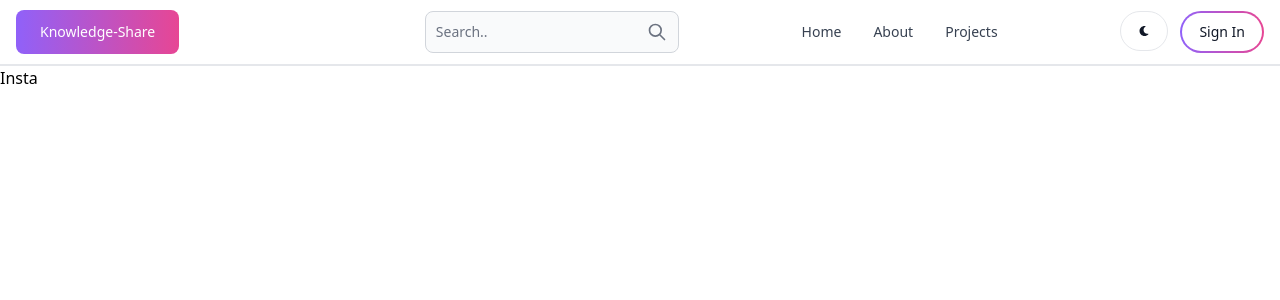
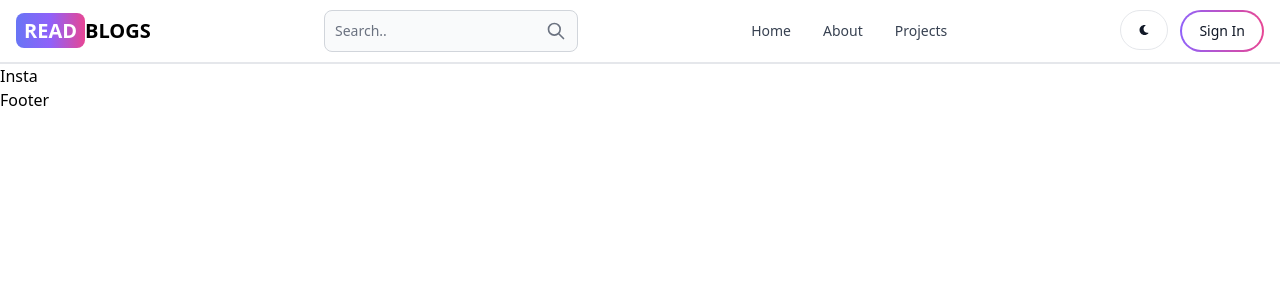
Before and after one commit to ProdanFattan/MERN_BLOG, a React (Vite) app in the folder Frontend/: page /Signin in a window 1280 px wide. Shown: the top 300 px of the page. Built offline with nearby package versions, Linux system fonts and the light colour scheme.

Commit message:
Footer added and Header Changes

```diff
--- a/Frontend/src/App.jsx
+++ b/Frontend/src/App.jsx
@@ -1,10 +1,11 @@
 import { Outlet } from "react-router-dom";
-import { Header } from "./components/index";
+import { Footer, Header } from "./components/index";
 export default function App() {
   return (
     <>
       <Header />
       <Outlet />
+      <Footer />
     </>
   );
 }
--- a/Frontend/src/components/footer/Footer.jsx
+++ b/Frontend/src/components/footer/Footer.jsx
@@ -1,7 +1,11 @@
 import React from "react";
 
 const Footer = () => {
-  return <div></div>;
+  return (
+    <>
+    Footer
+    </>
+  )
 };
 
 export default Footer;
--- a/Frontend/src/components/header/Header.jsx
+++ b/Frontend/src/components/header/Header.jsx
@@ -8,7 +8,7 @@ const Header = () => {
   return (
     <>
       <Navbar className="border-b-2">
-        <Link
+        {/* <Link
           to="/"
           className="self-center whitespace-nowrap text-xl font-semibold"
         >
@@ -29,6 +29,15 @@ const Header = () => {
           >
             K-S
           </Button>
+        </Link> */}
+        <Link
+          to="/"
+          className="self-center whitespace-nowrap text-sm sm:text-xl font-semibold dark:text-white"
+        >
+          <span className="px-2 py-1 bg-gradient-to-r from-indigo-500 via-purple-500 to-pink-500 rounded-lg text-white">
+            READ
+          </span>
+          BLOGS
         </Link>
         <form>
           <TextInput
```
